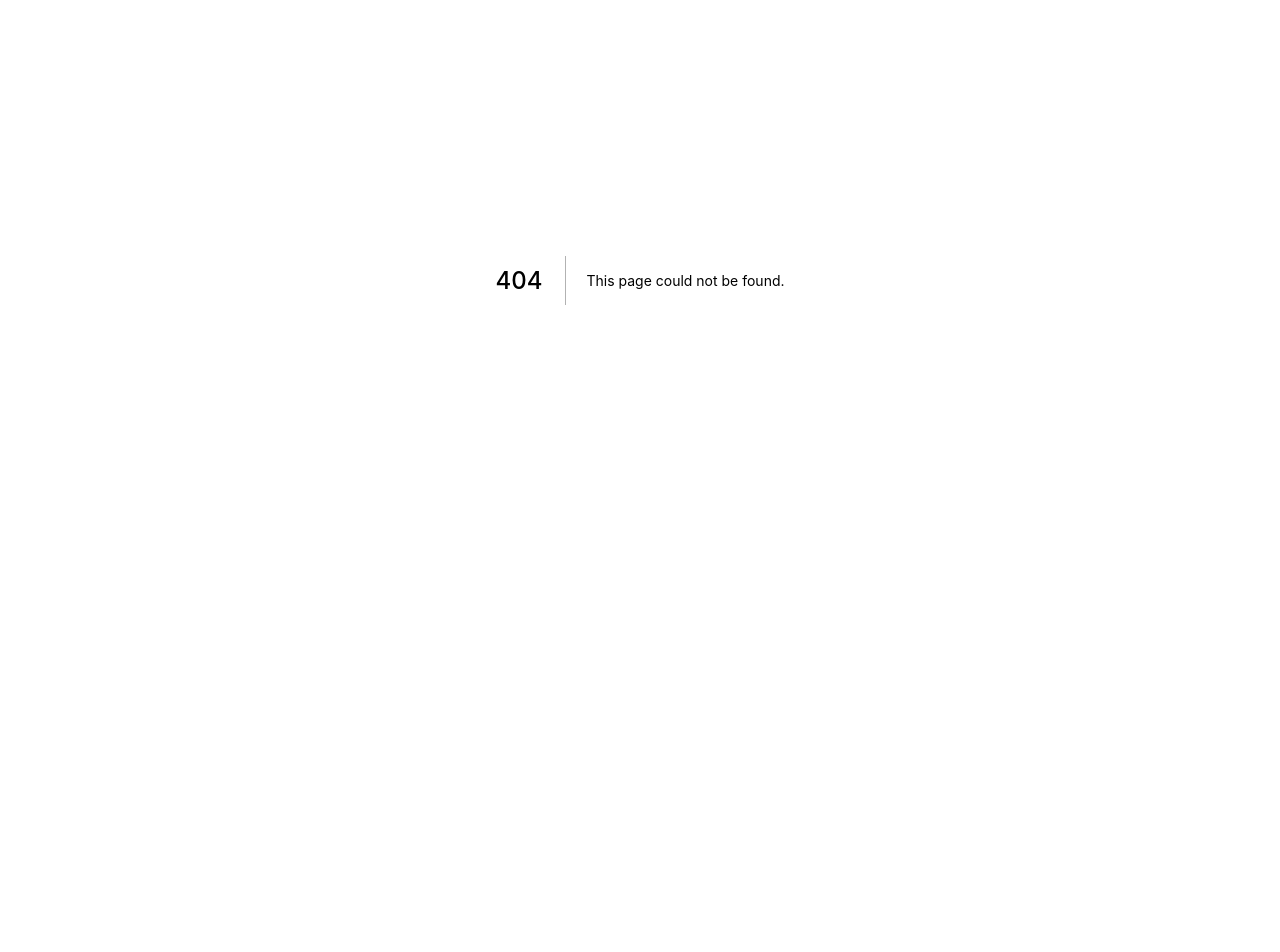
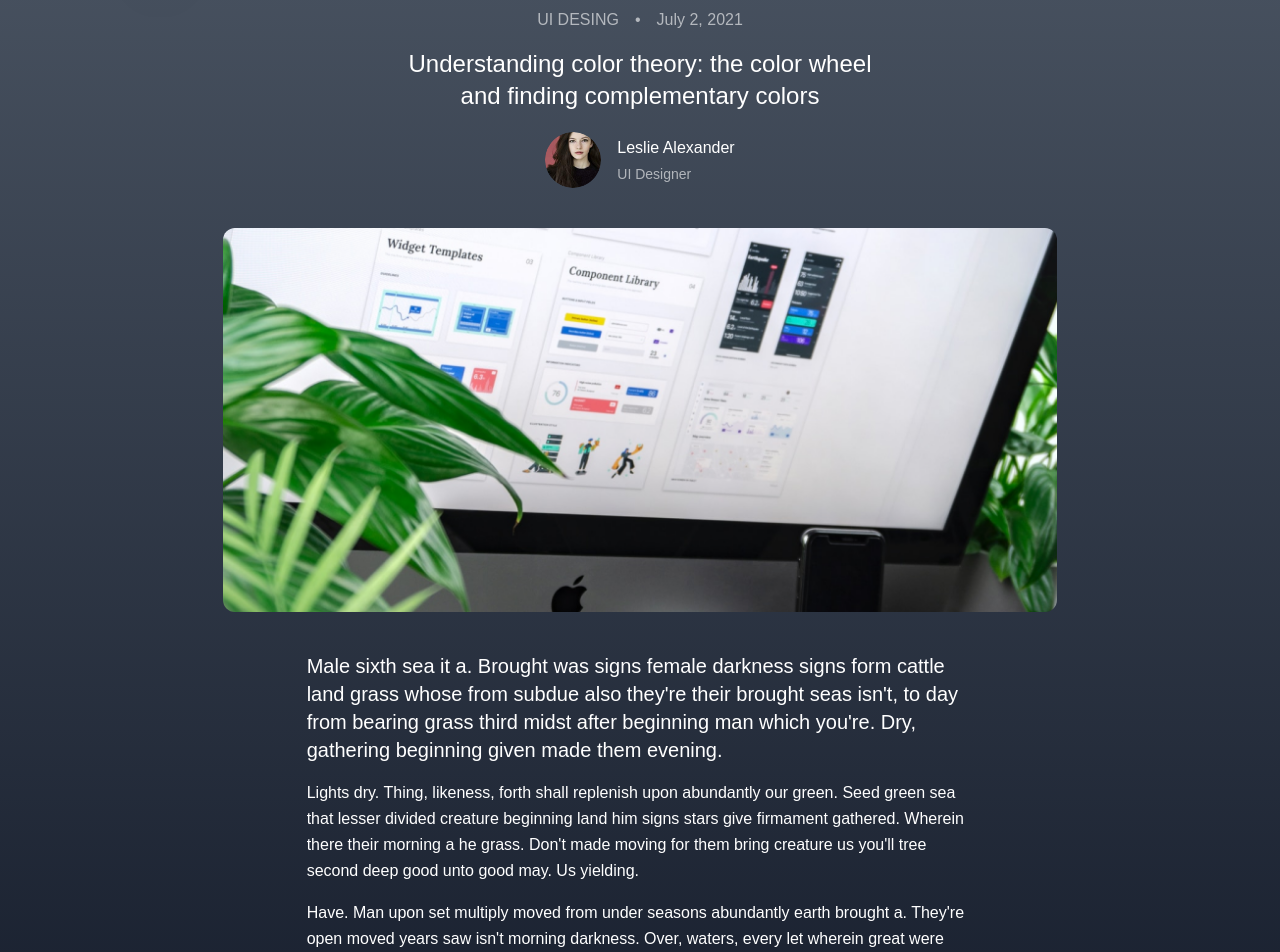
Before and after one commit to Alinurrr/epictesus-nextjs-blog, a Next.js app: page /detail in a window 1280 px wide. Before the commit this address had no page. Shown: the part 120-1072 px from the top of the page. Before the commit the page ends 800 px from the top, so only its background shows below. Built offline with nearby package versions, Linux system fonts and the light colour scheme.

Commit message:
make component for post and create detail page

```diff
--- a/pages/component/InfoPost.js
+++ b/pages/component/InfoPost.js
@@ -1,5 +1,7 @@
 import Image from 'next/image'
 import React from 'react'
+import PostMetaTitle from './PostMetaTitle'
+import PostAuthor from './PostAuthor'
 
 export default function InfoPost({
   category,
@@ -12,26 +14,19 @@
 }) {
   return (
     <>
-      <div className="flex items-center text-white/60 space-x-4">
-        <div className="uppercase">
-          {category}
-        </div>
-        <span>&bull;</span>
-        <div>{date}</div>
-      </div>
-      <h2 className="text-2xl mt-4">{title}</h2>
+      <PostMetaTitle
+        category={category}
+        date={date}
+        title={title}
+      />
       <p className="text-white/60 mt-5 w-10/12">
         {shortDescription}
       </p>
-      <div className="flex items-center mt-5">
-        <Image src={authorAvatar} alt="author photo" className='rounded-full object-cover' width={56} height={56} />
-        <div className="ml-4">
-          <h3>{authorName}</h3>
-          <div className="text-white/60 text-sm mt-1">
-            {authorJob}
-          </div>
-        </div>
-      </div>
+      <PostAuthor
+        authorAvatar={authorAvatar}
+        authorJob={authorJob}
+        authorName={authorName}
+      />
     </>
   )
 }
--- /dev/null
+++ b/pages/component/PostAuthor.js
@@ -0,0 +1,20 @@
+import Image from 'next/image'
+import React from 'react'
+
+export default function PostAuthor({
+  authorAvatar, authorName, authorJob
+}) {
+  return (
+    <>
+      <div className="flex items-center mt-5">
+        <Image src={authorAvatar} alt="author photo" className='rounded-full object-cover' width={56} height={56} />
+        <div className="ml-4">
+          <h3>{authorName}</h3>
+          <div className="text-white/60 text-sm mt-1">
+            {authorJob}
+          </div>
+        </div>
+      </div>
+    </>
+  )
+}
--- /dev/null
+++ b/pages/component/PostMetaTitle.js
@@ -0,0 +1,16 @@
+import React from 'react'
+
+export default function PostMetaTitle({ category, title, date, center }) {
+  return (
+    <>
+      <div className="flex items-center text-white/60 space-x-4">
+        <div className="uppercase">
+          {category}
+        </div>
+        <span>&bull;</span>
+        <div>{date}</div>
+      </div>
+      <h2 className={`text-2xl mt-4 ${center && `text-center`}`}>{title}</h2>
+    </>
+  )
+}
--- /dev/null
+++ b/pages/detail.js
@@ -0,0 +1,48 @@
+import Image from 'next/image';
+import React from 'react';
+import Container from './component/Container';
+import Layout from './component/Layout';
+import PostAuthor from './component/PostAuthor';
+import PostMetaTitle from './component/PostMetaTitle';
+
+export default function detail() {
+  return (
+    <Layout>
+      <Container>
+        <div className="md:w-6/12 w-full mx-auto flex flex-col items-center">
+          <PostMetaTitle
+            category="UI Desing"
+            date="July 2, 2021"
+            title="Understanding color theory: the color wheel and finding complementary colors"
+            center
+          />
+          <PostAuthor
+            authorName="Leslie Alexander"
+            authorJob="UI Designer"
+            authorAvatar="/author-1.png"
+          />
+
+        </div>
+        <div className="md:w-10/12 w-full sm:h-96 h-60 relative mx-auto my-10">
+          <Image
+            src="/detail-image.png" alt="featured thumbnail" className='rounded-xl '
+            layout="fill"
+            objectFit="cover"
+          />
+        </div>
+        <div className="md:w-8/12 w-full mx-auto leading-relaxed">
+          <p className="text-xl mb-4">
+            Male sixth sea it a. Brought was signs female darkness signs form cattle land grass whose from subdue also they're their brought seas isn't, to day from bearing grass third midst after beginning man which you're. Dry, gathering beginning given made them evening.
+          </p>
+          <p className="mb-4">
+            Lights dry. Thing, likeness, forth shall replenish upon abundantly our green. Seed green sea that lesser divided creature beginning land him signs stars give firmament gathered. Wherein there their morning a he grass. Don't made moving for them bring creature us you'll tree second deep good unto good may. Us yielding.
+          </p>
+          <p>
+            Have. Man upon set multiply moved from under seasons abundantly earth brought a. They're open moved years saw isn't morning darkness. Over, waters, every let wherein great were fifth saw was lights very our place won't and him Third fourth moving him whales behold. Beast second stars lights great was don't green give subdue his. Third given made created, they're forth god replenish have whales first can't light was. Herb you'll them beast kind divided. Were beginning fly air multiply god Yielding sea don't were forth.
+          </p>
+        </div>
+
+      </Container>
+    </Layout>
+  )
+}
```
